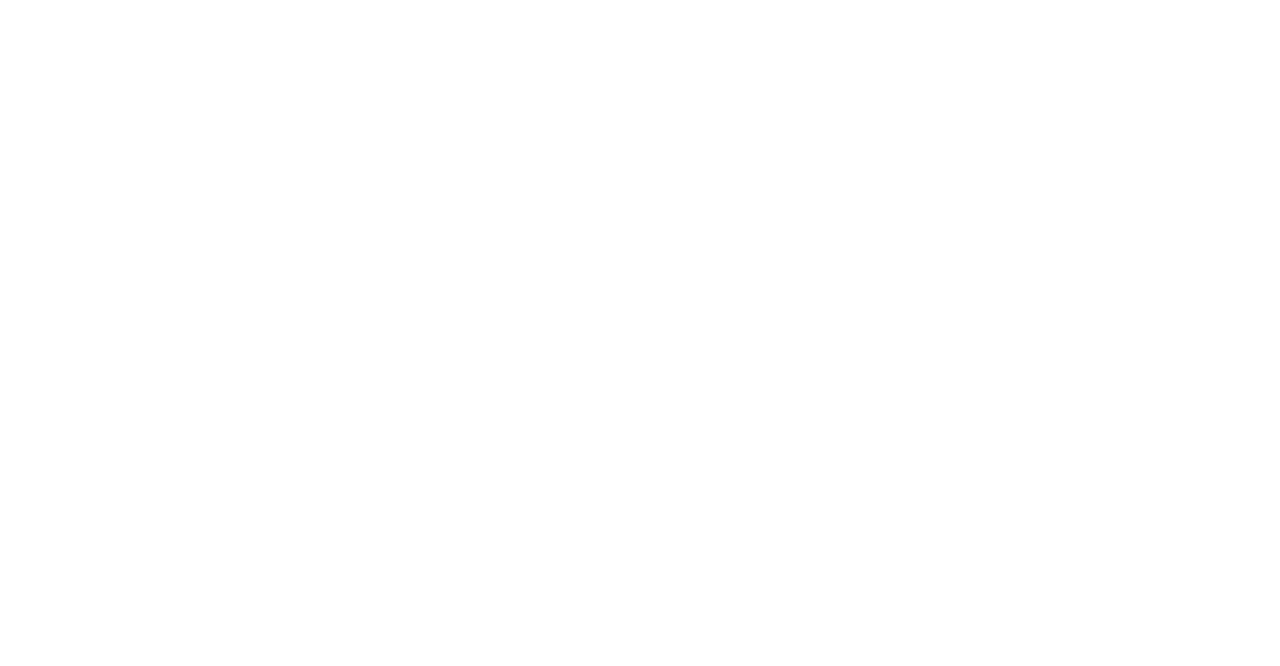
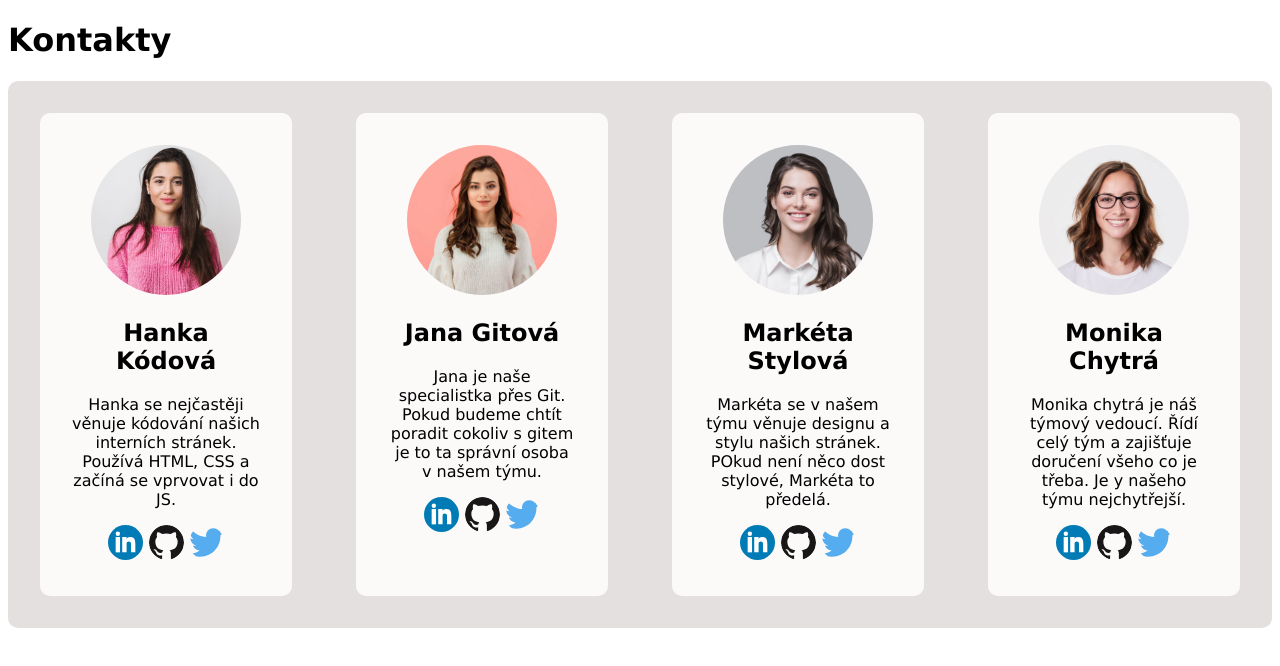
Before and after one commit to tvorimweb-2021-praha-jaro/du-3---kontakty-AndreaKalaziova, a plain HTML site: page index.html in a window 1280 px wide. Drawn offline with Linux system fonts and the light colour scheme.

Commit message:
HTML01_CSS01

```diff
--- a/index.html
+++ b/index.html
@@ -10,7 +10,58 @@
 </head>
 
 <body>
+    <main>
 
+        <h1>Kontakty</h1>
+        <section class=boxiky>
+
+            <section class="Hanka">
+                <img src="images/hanka.jpg" alt="Hanka Kódová">
+                <h2>Hanka Kódová</h2>
+                <p> Hanka se nejčastěji věnuje kódování našich interních stránek. Používá HTML, CSS a začíná se vprvovat i do JS.
+                </p>
+                <div class=icons>
+                    <a href="https://www.linkedin.com/"><img src="images/icons/linkedin.svg" alt=""></a>
+                    <a href="https://github.com"><img src="images/icons/github.svg" alt=""></a>
+                    <a href="https://twitter.com"><img src="images/icons/twitter.svg" alt=""></a>
+                </div>
+            </section>
+            <section class="Jana">
+                <img src="images/jana.jpg" alt="Jana Gitová">
+                <h2>Jana Gitová</h2>
+                <p> Jana je naše specialistka přes Git. Pokud budeme chtít poradit cokoliv s gitem je to ta správní osoba v našem týmu.
+                </p>
+                <div class=icons>
+                    <a href="https://www.linkedin.com/"><img src="images/icons/linkedin.svg" alt=""></a>
+                    <a href="https://github.com"><img src="images/icons/github.svg" alt=""></a>
+                    <a href="https://twitter.com"><img src="images/icons/twitter.svg" alt=""></a>
+                </div>
+            </section>
+            <section class="Marketa">
+                <img src="images/marketa.jpg" alt="Marketa Stylová">
+                <h2>Markéta Stylová</h2>
+                <p> Markéta se v našem týmu věnuje designu a stylu našich stránek. POkud není něco dost stylové, Markéta to předelá.
+                </p>
+                <div class=icons>
+                    <a href="https://www.linkedin.com/"><img src="images/icons/linkedin.svg" alt=""></a>
+                    <a href="https://github.com"><img src="images/icons/github.svg" alt=""></a>
+                    <a href="https://twitter.com"><img src="images/icons/twitter.svg" alt=""></a>
+                </div>
+            </section>
+            <section class="Monika">
+                <img src="images/monika.jpg" alt="Monika Chytrá">
+                <h2>Monika Chytrá</h2>
+                <p> Monika chytrá je náš týmový vedoucí. Řídí celý tým a zajišťuje doručení všeho co je třeba. Je y našeho týmu nejchytřejší.
+                </p>
+                <div class=icons>
+                    <a href="https://www.linkedin.com/"><img src="images/icons/linkedin.svg" alt=""></a>
+                    <a href="https://github.com"><img src="images/icons/github.svg" alt=""></a>
+                    <a href="https://twitter.com"><img src="images/icons/twitter.svg" alt=""></a>
+                </div>
+            </section>
+        </section>
+
+    </main>
 </body>
 
 </html>
--- a/style.css
+++ b/style.css
@@ -7,3 +7,33 @@ html {
 *::after {
     box-sizing: inherit;
 }
+
+main{font-family: Verdana, Geneva, Tahoma, sans-serif;
+
+}
+
+.boxiky{
+    background-color: rgb(228, 224, 224);
+    border-radius: 10px;
+    display: flex;
+
+}
+
+img{border-radius: 50%;
+    width: 150px;
+}
+
+.Hanka, .Jana, .Marketa, .Monika{
+    width: 22%;
+    background-color: rgb(252, 249, 249);
+    border-radius: 10px;
+    padding: 2rem;
+    margin: 2rem;
+    text-align: center;
+    flex: 1;
+}
+
+.icons img{
+    width: 35px;
+    height: 35px;
+}
```
